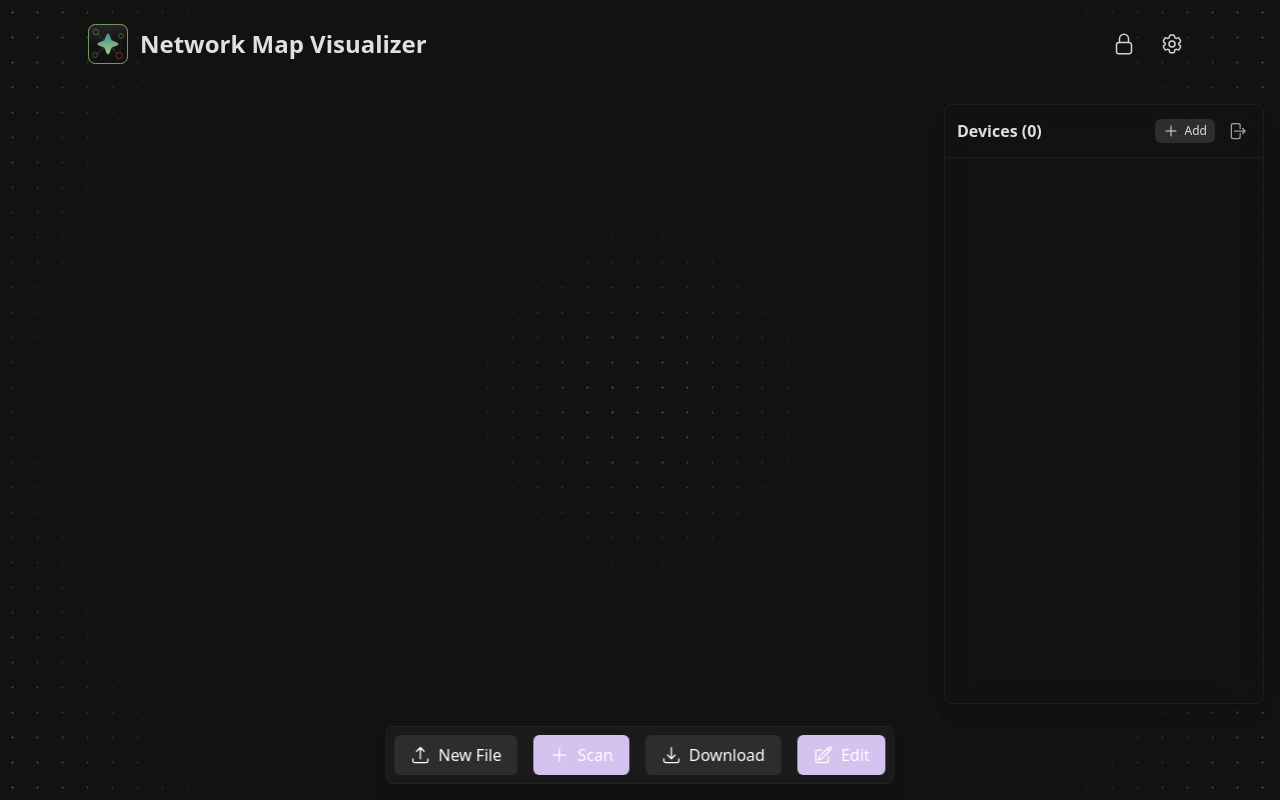
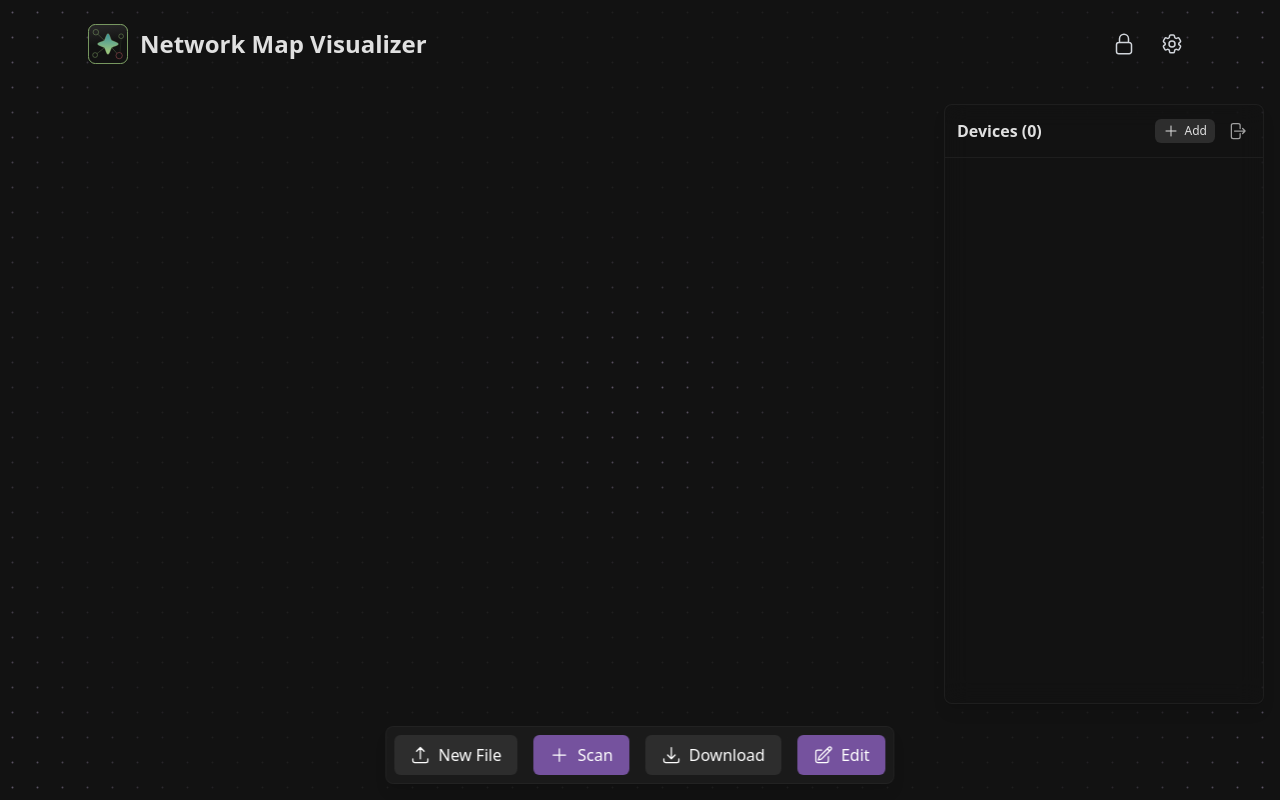
Before and after one commit to st311a-gr33n/ai-network-visualizer, a React (Vite) app: page / in a window 1280 px wide. Both pictures are taken after a click on the button "Create New Map". Built offline with nearby package versions, Linux system fonts and the light colour scheme; a small style sheet from the web is missing.

Commit message:
updated button accent color to fix text/background contrast

```diff
--- a/src/App.tsx
+++ b/src/App.tsx
@@ -717,7 +717,7 @@ const App: React.FC = () => {
                   <>
                     <button
                         onClick={() => mergeFileInputRef.current?.click()}
-                        className="flex items-center gap-2 px-4 py-2 bg-accent hover:bg-accent/90 text-white rounded-md transition-colors duration-200"
+                        className="flex items-center gap-2 px-4 py-2 bg-btn hover:bg-btn/90 text-white rounded-md transition-colors duration-200"
                     >
                         <PlusIcon className="w-5 h-5" />
                         Scan
@@ -731,7 +731,7 @@ const App: React.FC = () => {
                     </button>
                     <button
                         onClick={() => setIsEditMode(prev => !prev)}
-                        className={`flex items-center gap-2 px-4 py-2 text-white rounded-md transition-colors duration-200 ${isEditMode ? 'bg-accent hover:bg-accent/90' : 'bg-gray-700 hover:bg-gray-600'}`}
+                        className={`flex items-center gap-2 px-4 py-2 text-white rounded-md transition-colors duration-200 ${isEditMode ? 'bg-btn hover:bg-btn/90' : 'bg-gray-700 hover:bg-gray-600'}`}
                     >
                         <PencilIcon className="w-5 h-5" />
                         Edit
--- a/src/components/FileUpload.tsx
+++ b/src/components/FileUpload.tsx
@@ -70,7 +70,7 @@ const FileUpload: React.FC<FileUploadProps> = ({ onFileSelect, onLoadDemo, onCre
       <div className="mt-6 flex items-center justify-center gap-3">
         <button
           onClick={onCreateNew}
-          className="flex items-center gap-2 px-4 py-2 bg-accent hover:bg-accent/90 text-white text-sm rounded-md transition-colors"
+          className="flex items-center gap-2 px-4 py-2 bg-btn hover:bg-btn/90 text-white text-sm rounded-md transition-colors"
         >
           <PlusIcon className="w-4 h-4" />
           Create New Map
--- a/src/components/LiveModePanel.tsx
+++ b/src/components/LiveModePanel.tsx
@@ -200,7 +200,7 @@ const LiveModePanel: React.FC<LiveModePanelProps> = ({
               <button
                 onClick={handleStartClick}
                 disabled={nmapAvailable === false || !window.electronAPI}
-                className="px-4 py-2 bg-accent hover:bg-accent/90 text-white text-sm font-medium rounded-md transition-colors disabled:opacity-50 disabled:cursor-not-allowed"
+                className="px-4 py-2 bg-btn hover:bg-btn/90 text-white text-sm font-medium rounded-md transition-colors disabled:opacity-50 disabled:cursor-not-allowed"
               >
                 Start Scan
               </button>
--- a/src/components/PrivacyNoticeModal.tsx
+++ b/src/components/PrivacyNoticeModal.tsx
@@ -40,7 +40,7 @@ const PrivacyNoticeModal: React.FC<{ onClose: () => void }> = ({ onClose }) => {
         <div className="p-4 bg-gray-700/50 flex justify-end gap-3 rounded-b-lg">
           <button
             onClick={onClose}
-            className="px-4 py-2 bg-accent hover:bg-accent/90 text-white text-sm font-medium rounded-md transition-colors"
+            className="px-4 py-2 bg-btn hover:bg-btn/90 text-white text-sm font-medium rounded-md transition-colors"
           >
             Got it
           </button>
--- a/src/components/SettingsModal.tsx
+++ b/src/components/SettingsModal.tsx
@@ -225,7 +225,7 @@ const SettingsModal: React.FC<SettingsModalProps> = ({ config, onConfigChange, o
                 </button>
                 <button
                     onClick={handleSave}
-                    className="px-4 py-2 bg-accent hover:bg-accent/90 text-white text-sm font-medium rounded-md transition-colors"
+                    className="px-4 py-2 bg-btn hover:bg-btn/90 text-white text-sm font-medium rounded-md transition-colors"
                 >
                     Save Settings
                 </button>
--- a/src/index.html
+++ b/src/index.html
@@ -35,6 +35,7 @@
               'gray-300': '#d1d5db',
               'gray-200': '#e0e0e0',
               accent: '#d6c2ef',
+              btn: '#75529e',
               ont: '#98C379',
               firewall: '#E06B74',
               scanner: '#E5C07A',
```
